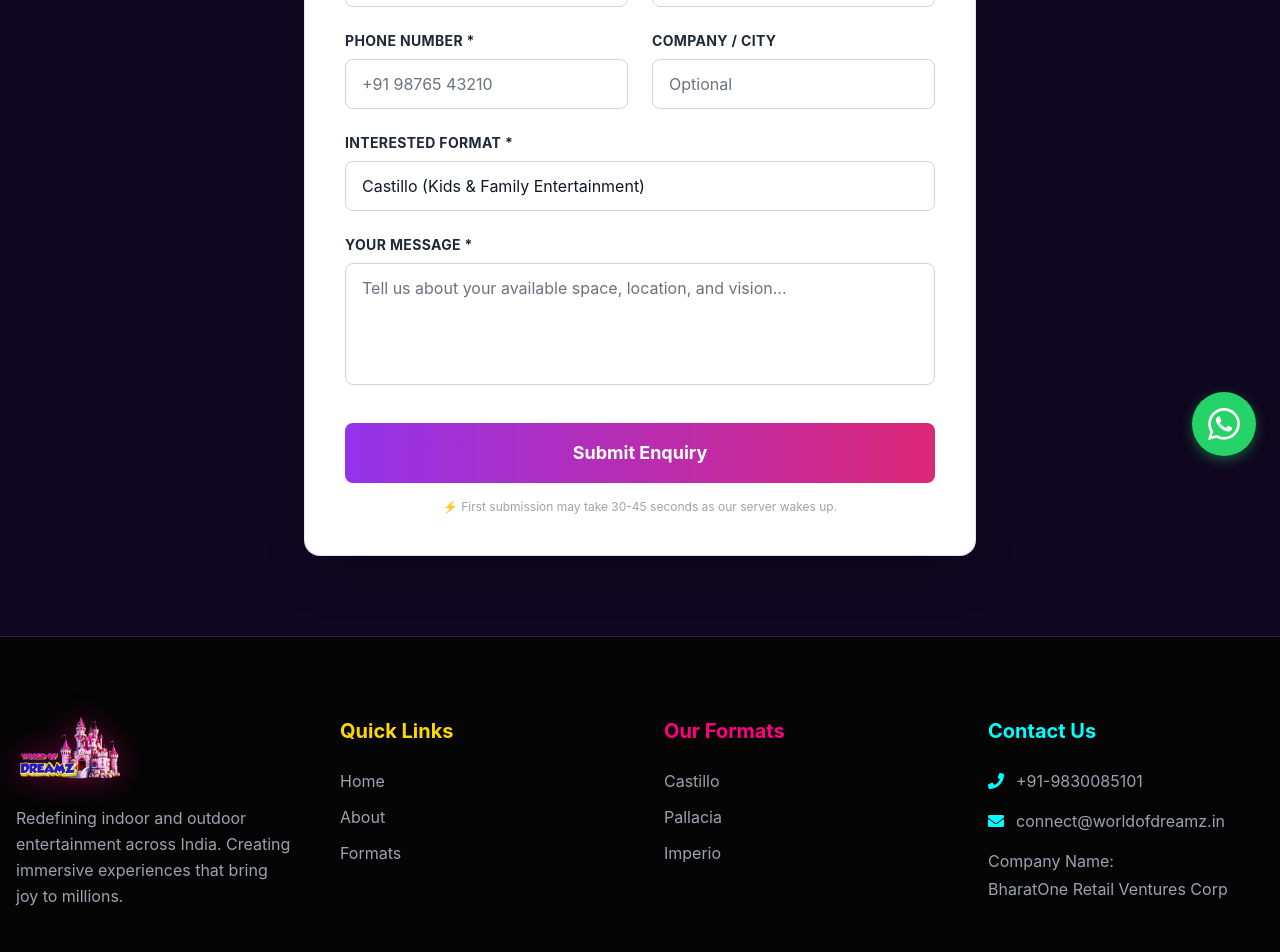
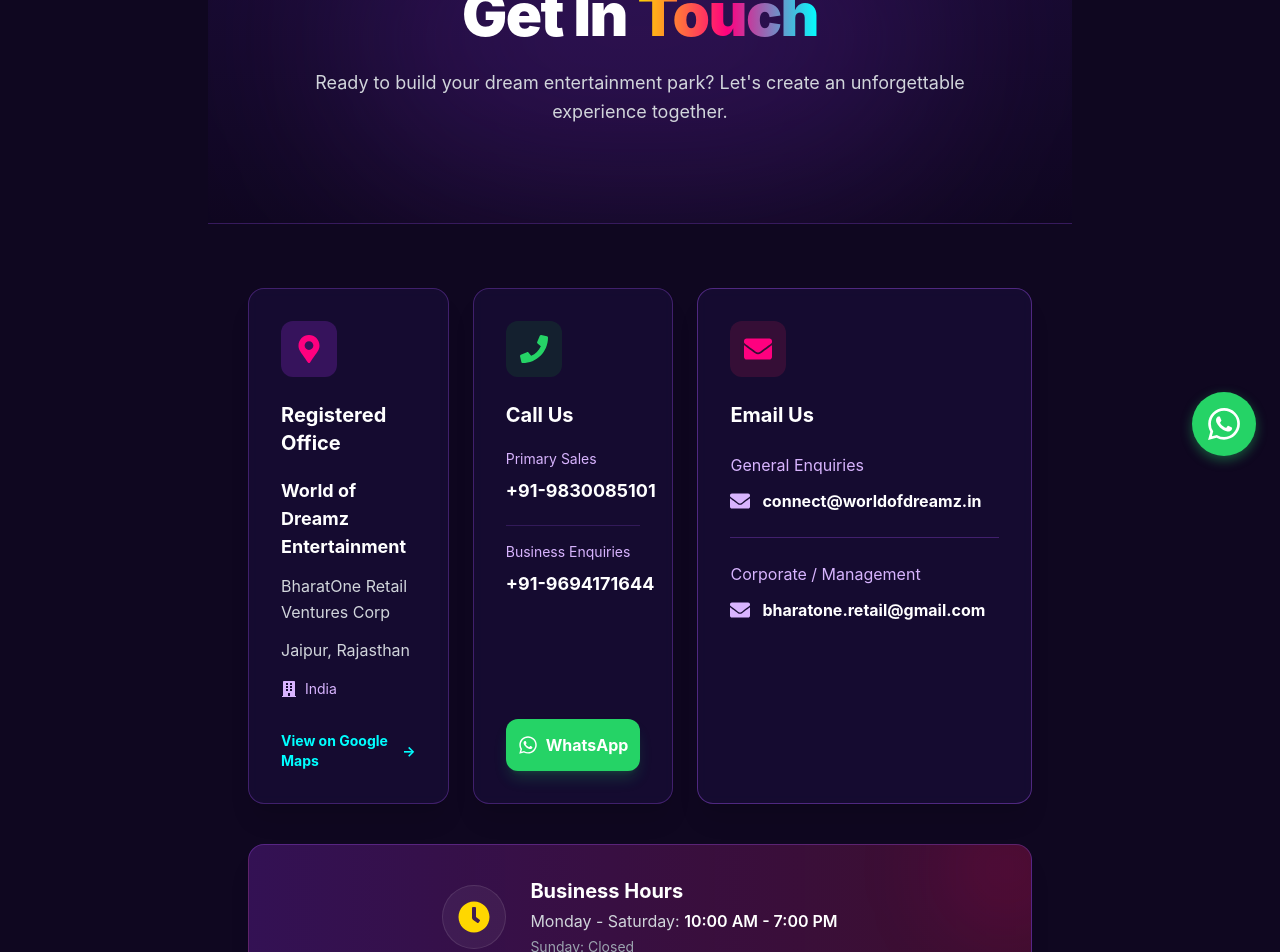
Before and after one commit to bharatoneretail/worldofdreamz, a React (Vite) app in the folder world-of-dreamz/frontend/: page /contact in a window 1280 px wide. Shown: the part 320-1272 px from the top of the page. Built offline with nearby package versions, Linux system fonts and the light colour scheme; no server answers; the HTML template or start-up script is replaced by a standard one.

Commit message:
Update Contactform

```diff
--- a/world-of-dreamz/frontend/src/components/ContactForm.jsx
+++ b/world-of-dreamz/frontend/src/components/ContactForm.jsx
@@ -1,150 +1,224 @@
-import React, { useState } from 'react';
-import axios from 'axios';
+import { motion } from 'framer-motion';
+import {
+  FaMapMarkerAlt,
+  FaPhone,
+  FaEnvelope,
+  FaClock,
+  FaWhatsapp,
+  FaBuilding,
+} from 'react-icons/fa';
 
-const ContactForm = () => {
-  const [formData, setFormData] = useState({
-    name: '',
-    email: '',
-    phone: '',
-    company: '',
-    interestedFormat: 'Castillo',
-    message: ''
-  });
-  const [errors, setErrors] = useState({});
-  const [status, setStatus] = useState('');
+export default function Contact() {
+  return (
+    <div className="min-h-screen w-full overflow-x-hidden bg-[#0f0720] pb-20 text-white">
 
-  // ✅ CRITICAL FIX: Explicitly define API base with fallback
-  const API_BASE = import.meta.env.VITE_API_URL || '';
+      {/* HEADER BANNER */}
+      <section className="relative overflow-hidden border-b border-purple-500/20 bg-gradient-to-b from-[#1a0b36] to-[#0f0720] py-16 text-center md:py-24">
+        <div className="absolute left-1/2 top-0 h-[300px] w-[600px] max-w-full -translate-x-1/2 rounded-full bg-purple-600/20 blur-[100px]" />
 
-  // Debug log to verify env var is loaded (Check Browser Console F12)
-  console.log("🔗 API Base URL:", API_BASE);
+        <motion.div
+          initial={{ opacity: 0, y: 20 }}
+          animate={{ opacity: 1, y: 0 }}
+          transition={{ duration: 0.6 }}
+          className="relative z-10 px-4"
+        >
+          <h1 className="mb-6 text-4xl font-black tracking-tight md:text-6xl">
+            Get In{' '}
+            <span className="bg-gradient-to-r from-[#FFD700] via-[#FF007F] to-[#00FFFF] bg-clip-text text-transparent">
+              Touch
+            </span>
+          </h1>
 
-  const handleChange = (e) => {
-    setFormData({ ...formData, [e.target.name]: e.target.value });
-    if (errors[e.target.name]) {
-      setErrors({ ...errors, [e.target.name]: '' });
-    }
-  };
+          <p className="mx-auto max-w-2xl text-lg leading-relaxed text-gray-300">
+            Ready to build your dream entertainment park? Let's create an
+            unforgettable experience together.
+          </p>
+        </motion.div>
+      </section>
 
-  const validate = () => {
-    let tempErrors = {};
-    if (!formData.name.trim()) tempErrors.name = "Name is required";
-    if (!formData.email) tempErrors.email = "Email is required";
-    else if (!/\S+@\S+\.\S+/.test(formData.email)) tempErrors.email = "Please enter a valid email";
-    if (!formData.phone) tempErrors.phone = "Phone number is required";
-    else if (!/^\d{10}$/.test(formData.phone.replace(/\D/g,''))) tempErrors.phone = "Please enter a valid 10-digit number";
-    if (!formData.message.trim()) tempErrors.message = "Message is required";
+      {/* CONTACT CARDS */}
+      <section className="relative left-1/2 w-full max-w-[1600px] -translate-x-1/2 px-4 py-12 sm:px-6 md:py-16 lg:px-10">
+        <div className="mx-auto grid w-full grid-cols-1 items-stretch gap-6 md:grid-cols-2 xl:grid-cols-[0.9fr_0.9fr_1.5fr]">
 
-    setErrors(tempErrors);
-    return Object.keys(tempErrors).length === 0;
-  };
-
-  const handleSubmit = async (e) => {
-    e.preventDefault();
-    if (!validate()) return;
-
-    setStatus('sending');
-    try {
-      const targetUrl = `${API_BASE}/api/leads`;
-      console.log("📤 Sending form to:", targetUrl); // Verify destination in console
-
-      await axios.post(targetUrl, formData, {
-        timeout: 60000, // 60s timeout for Render free tier wake-up
-        headers: { 'Content-Type': 'application/json' }
-      });
-
-      setStatus('success');
-      setFormData({ name: '', email: '', phone: '', company: '', interestedFormat: 'Castillo', message: '' });
-    } catch (error) {
-      console.error("❌ Form submission failed:", error.response?.data || error.message);
-      setStatus('error');
-    }
-  };
-
-  const inputClass = "w-full px-4 py-3 border border-gray-300 rounded-lg focus:outline-none focus:ring-2 focus:ring-purple-500 bg-white text-gray-900 placeholder-gray-500 transition-all";
-  const labelClass = "block text-gray-800 font-bold mb-2 text-sm uppercase tracking-wide";
-
-  return (
-    <form onSubmit={handleSubmit} className="bg-white p-8 md:p-10 rounded-2xl shadow-2xl max-w-2xl mx-auto border border-purple-500/20">
-
-      {/* Status Messages */}
-      {status === 'success' && (
-        <div className="mb-6 p-4 bg-green-50 text-green-700 rounded-lg font-medium text-center border border-green-200 animate-fade-in">
-          ✅ Thank you! Our team will reach out to you shortly.
-        </div>
-      )}
-      {status === 'error' && (
-        <div className="mb-6 p-4 bg-red-50 text-red-700 rounded-lg font-medium text-center border border-red-200 animate-fade-in">
-           Something went wrong. Please check your connection or WhatsApp us directly.
-        </div>
-      )}
-
-      <div className="grid grid-cols-1 md:grid-cols-2 gap-6 mb-6">
+          {/* REGISTERED OFFICE */}
+          <motion.div
+            initial={{ opacity: 0, y: 20 }}
+            whileInView={{ opacity: 1, y: 0 }}
+            transition={{ duration: 0.5, delay: 0.1 }}
+            viewport={{ once: true }}
+            className="group flex min-w-0 flex-col justify-between rounded-2xl border border-purple-500/30 bg-[#1a103c]/60 p-6 shadow-xl backdrop-blur-sm transition-all duration-300 hover:border-purple-500/70 sm:p-8"
+          >
             <div>
-          <label className={labelClass}>Full Name *</label>
-          <input type="text" name="name" value={formData.name} onChange={handleChange} className={inputClass} placeholder="John Doe" />
-          {errors.name && <p className="text-red-500 text-xs mt-1">{errors.name}</p>}
+              <div className="mb-6 flex h-14 w-14 items-center justify-center rounded-xl bg-purple-900/50 transition-colors group-hover:bg-purple-600/20">
+                <FaMapMarkerAlt className="h-7 w-7 text-[#FF007F]" />
               </div>
 
-        <div>
-          <label className={labelClass}>Email Address *</label>
-          <input type="email" name="email" value={formData.email} onChange={handleChange} className={inputClass} placeholder="john@company.com" />
-          {errors.email && <p className="text-red-500 text-xs mt-1">{errors.email}</p>}
+              <h2 className="mb-5 text-xl font-bold text-white">
+                Registered Office
+              </h2>
+
+              <address className="space-y-3 break-words text-base not-italic leading-relaxed text-gray-300">
+                <p className="text-lg font-bold text-white">
+                  World of Dreamz Entertainment
+                </p>
+                <p>BharatOne Retail Ventures Corp</p>
+                <p>Jaipur, Rajasthan</p>
+
+                <p className="flex items-center gap-2 pt-1 text-sm text-purple-300">
+                  <FaBuilding className="h-4 w-4 shrink-0" />
+                  India
+                </p>
+              </address>
             </div>
 
+            <a
+              href="https://maps.google.com/?q=Jaipur+Rajasthan"
+              target="_blank"
+              rel="noopener noreferrer"
+              className="mt-8 inline-flex items-center gap-2 text-sm font-bold text-[#00FFFF] transition-colors hover:text-[#FF007F]"
+            >
+              View on Google Maps <span>→</span>
+            </a>
+          </motion.div>
+
+          {/* CALL US */}
+          <motion.div
+            initial={{ opacity: 0, y: 20 }}
+            whileInView={{ opacity: 1, y: 0 }}
+            transition={{ duration: 0.5, delay: 0.2 }}
+            viewport={{ once: true }}
+            className="group flex min-w-0 flex-col justify-between rounded-2xl border border-purple-500/30 bg-[#1a103c]/60 p-6 shadow-xl backdrop-blur-sm transition-all duration-300 hover:border-purple-500/70 sm:p-8"
+          >
             <div>
-          <label className={labelClass}>Phone Number *</label>
-          <input type="tel" name="phone" value={formData.phone} onChange={handleChange} className={inputClass} placeholder="+91 98765 43210" maxLength={13} />
-          {errors.phone && <p className="text-red-500 text-xs mt-1">{errors.phone}</p>}
+              <div className="mb-6 flex h-14 w-14 items-center justify-center rounded-xl bg-green-900/30 transition-colors group-hover:bg-green-500/20">
+                <FaPhone className="h-7 w-7 text-[#25D366]" />
               </div>
 
+              <h2 className="mb-5 text-xl font-bold text-white">Call Us</h2>
+
+              <div className="space-y-5">
                 <div>
-          <label className={labelClass}>Company / City</label>
-          <input type="text" name="company" value={formData.company} onChange={handleChange} className={inputClass} placeholder="Optional" />
+                  <p className="mb-2 text-sm text-purple-300">Primary Sales</p>
+                  <a
+                    href="tel:+919830085101"
+                    className="block whitespace-nowrap text-base font-bold text-white transition-colors hover:text-[#25D366] sm:text-lg"
+                  >
+                    +91-9830085101
+                  </a>
+                </div>
+
+                <div className="border-t border-purple-500/20 pt-4">
+                  <p className="mb-2 text-sm text-purple-300">
+                    Business Enquiries
+                  </p>
+                  <a
+                    href="tel:+919694171644"
+                    className="block whitespace-nowrap text-base font-bold text-white transition-colors hover:text-[#25D366] sm:text-lg"
+                  >
+                    +91-9694171644
+                  </a>
+                </div>
               </div>
             </div>
 
-      <div className="mb-6">
-        <label className={labelClass}>Interested Format *</label>
-        <select name="interestedFormat" value={formData.interestedFormat} onChange={handleChange} className={`${inputClass} cursor-pointer appearance-none`}>
-          <option value="Castillo">Castillo (Kids & Family Entertainment)</option>
-          <option value="Pallacia">Pallacia (Teens & Young Adults)</option>
-          <option value="Imperio">Imperio (Indoor + Outdoor Multiverse)</option>
-          <option value="Custom Consultation">Custom Consultation / Other</option>
-        </select>
+            <a
+              href="https://wa.me/919830085101"
+              target="_blank"
+              rel="noopener noreferrer"
+              className="mt-8 inline-flex w-full items-center justify-center gap-2 rounded-xl bg-[#25D366] px-3 py-3.5 font-bold text-white shadow-lg shadow-green-500/20 transition-all hover:scale-[1.02] hover:bg-[#128C7E]"
+            >
+              <FaWhatsapp className="h-5 w-5 shrink-0" />
+              <span className="whitespace-nowrap text-sm sm:text-base">
+                WhatsApp
+              </span>
+            </a>
+          </motion.div>
+
+          {/* EMAIL US — EXTRA WIDTH */}
+          <motion.div
+            initial={{ opacity: 0, y: 20 }}
+            whileInView={{ opacity: 1, y: 0 }}
+            transition={{ duration: 0.5, delay: 0.3 }}
+            viewport={{ once: true }}
+            className="group flex min-w-0 flex-col rounded-2xl border border-purple-500/40 bg-[#1a103c]/60 p-6 shadow-xl backdrop-blur-sm transition-all duration-300 hover:border-purple-500/80 sm:p-8"
+          >
+            <div className="mb-6 flex h-14 w-14 items-center justify-center rounded-xl bg-pink-900/30 transition-colors group-hover:bg-pink-500/20">
+              <FaEnvelope className="h-7 w-7 text-[#FF007F]" />
             </div>
 
-      <div className="mb-8">
-        <label className={labelClass}>Your Message *</label>
-        <textarea name="message" rows="4" value={formData.message} onChange={handleChange} className={`${inputClass} resize-none`} placeholder="Tell us about your available space, location, and vision..."></textarea>
-        {errors.message && <p className="text-red-500 text-xs mt-1">{errors.message}</p>}
+            <h2 className="mb-6 text-xl font-bold text-white">Email Us</h2>
+
+            <div className="space-y-6">
+
+              {/* GENERAL ENQUIRIES */}
+              <div className="min-w-0">
+                <p className="mb-3 text-sm text-purple-300 sm:text-base">
+                  General Enquiries
+                </p>
+
+                <a
+                  href="mailto:connect@worldofdreamz.in"
+                  className="flex w-full min-w-0 items-center gap-3 whitespace-nowrap text-white transition-colors hover:text-[#FF007F]"
+                >
+                  <FaEnvelope className="h-5 w-5 shrink-0 text-purple-300" />
+
+                  <span className="whitespace-nowrap text-xs font-bold sm:text-sm lg:text-base">
+                    connect@worldofdreamz.in
+                  </span>
+                </a>
               </div>
 
-      <button
-        type="submit"
-        disabled={status === 'sending'}
-        className={`w-full py-4 rounded-lg font-bold text-lg transition-all transform ${
-          status === 'sending'
-            ? 'bg-gray-400 cursor-not-allowed opacity-70'
-            : 'bg-gradient-to-r from-purple-600 to-pink-600 hover:shadow-[0_0_20px_rgba(168,85,247,0.5)] hover:scale-[1.02]'
-        } text-white`}
+              <div className="border-t border-purple-500/30" />
+
+              {/* CORPORATE / MANAGEMENT */}
+              <div className="min-w-0">
+                <p className="mb-3 text-sm text-purple-300 sm:text-base">
+                  Corporate / Management
+                </p>
+
+                <a
+                  href="mailto:bharatone.retail@gmail.com"
+                  className="flex w-full min-w-0 items-center gap-3 whitespace-nowrap text-white transition-colors hover:text-[#FF007F]"
                 >
-        {status === 'sending' ? (
-          <span className="flex items-center justify-center gap-2">
-            <svg className="animate-spin h-5 w-5 text-white" xmlns="http://www.w3.org/2000/svg" fill="none" viewBox="0 0 24 24">
-              <circle className="opacity-25" cx="12" cy="12" r="10" stroke="currentColor" strokeWidth="4"></circle>
-              <path className="opacity-75" fill="currentColor" d="M4 12a8 8 0 018-8V0C5.373 0 0 5.373 0 12h4zm2 5.291A7.962 7.962 0 014 12H0c0 3.042 1.135 5.824 3 7.938l3-2.647z"></path>
-            </svg>
-            Sending Inquiry...
+                  <FaEnvelope className="h-5 w-5 shrink-0 text-purple-300" />
+
+                  <span className="whitespace-nowrap text-xs font-bold sm:text-sm lg:text-base">
+                    bharatone.retail@gmail.com
                   </span>
-        ) : 'Submit Enquiry'}
-      </button>
+                </a>
+              </div>
+            </div>
+          </motion.div>
+        </div>
 
-      <p className="text-center text-gray-400 text-xs mt-4">
-        ⚡ First submission may take 30-45 seconds as our server wakes up.
+        {/* BUSINESS HOURS */}
+        <motion.div
+          initial={{ opacity: 0, y: 20 }}
+          whileInView={{ opacity: 1, y: 0 }}
+          transition={{ duration: 0.5, delay: 0.4 }}
+          viewport={{ once: true }}
+          className="relative mx-auto mt-8 w-full overflow-hidden rounded-2xl border border-purple-500/30 bg-gradient-to-r from-purple-900/50 to-pink-900/40 p-6 text-white shadow-xl md:mt-10 md:p-8"
+        >
+          <div className="absolute right-0 top-0 h-36 w-36 translate-x-1/3 -translate-y-1/3 rounded-full bg-[#FF007F]/10 blur-2xl" />
+
+          <div className="relative z-10 flex flex-col items-center justify-center gap-5 sm:flex-row sm:gap-6">
+            <div className="flex h-16 w-16 shrink-0 items-center justify-center rounded-full border border-white/10 bg-white/5">
+              <FaClock className="h-8 w-8 text-[#FFD700]" />
+            </div>
+
+            <div className="text-center sm:text-left">
+              <h2 className="mb-1 text-xl font-bold">Business Hours</h2>
+              <p className="text-gray-300">
+                Monday - Saturday:{' '}
+                <span className="font-semibold text-white">
+                  10:00 AM - 7:00 PM
+                </span>
               </p>
-    </form>
+              <p className="mt-1 text-sm text-gray-400">Sunday: Closed</p>
+            </div>
+          </div>
+        </motion.div>
+      </section>
+    </div>
   );
-};
-
-export default ContactForm;
+}
```
Lines whose indentation alone changed are shown as unchanged.
